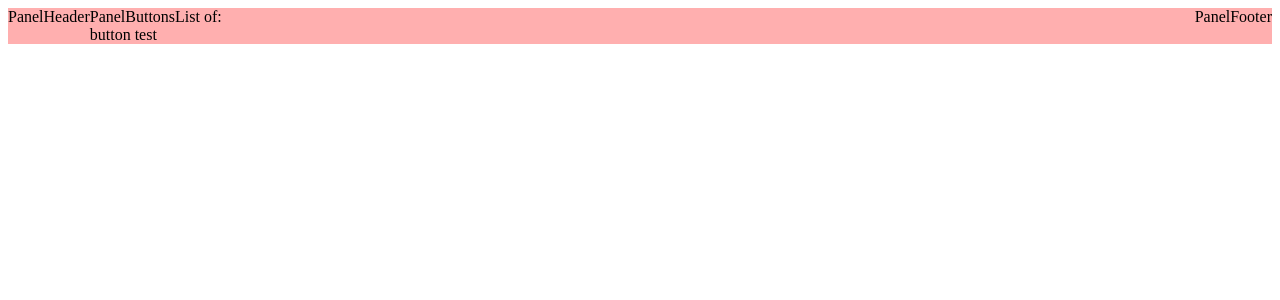
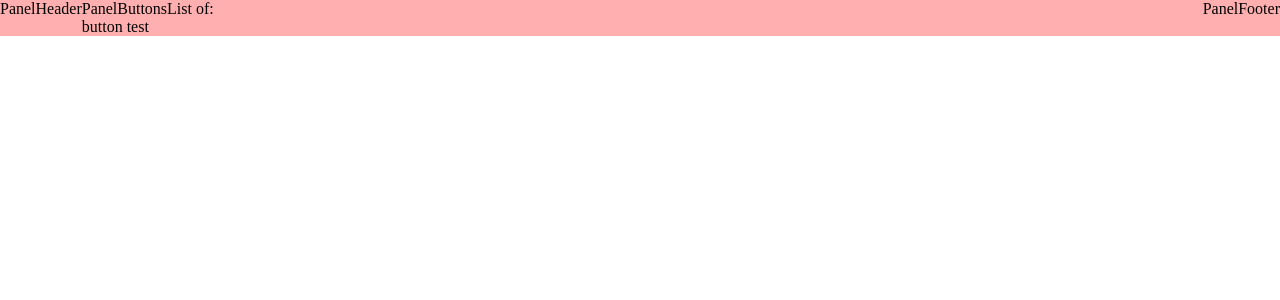
Before and after one commit to KoJem9Ka/cdod-system, a React (Create React App) app: page / in a window 1280 px wide. Shown: the top 300 px of the page. Built offline with nearby package versions, Linux system fonts and the light colour scheme.

Commit message:
Test commit 2

```diff
--- a/src/App.tsx
+++ b/src/App.tsx
@@ -1,5 +1,5 @@
 import React from 'react'
-import { Panel } from './components/panel/Panel'
+import { Panel } from './components/Panel/Panel'
 
 const App = () => (
   <div className='App'>
--- /dev/null
+++ b/src/styles/_reset.scss
@@ -0,0 +1,4 @@
+* {
+  margin  : 0;
+  padding : 0;
+}
--- /dev/null
+++ b/src/styles/index.scss
@@ -0,0 +1,2 @@
+@import "reset";
+@import "colors";
```
Also changed, not shown: src/index.tsx (+4 -3 lines), src/styles/_colors.scss (added).
